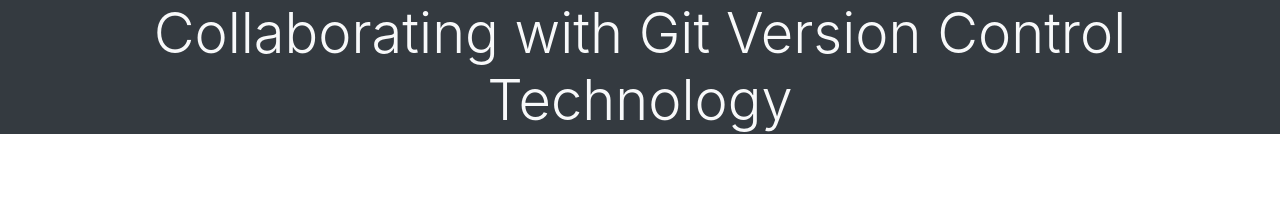
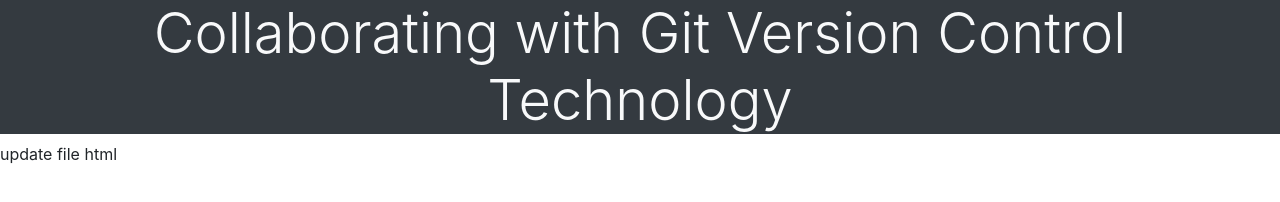
Before and after one commit to captencoding/teamproject, a plain HTML site: page index.html in a window 1280 px wide. Drawn offline with nearby package versions, Linux system fonts and the light colour scheme.

Commit message:
add paragraph on html

```diff
--- a/index.html
+++ b/index.html
@@ -12,6 +12,7 @@
   <body>
     <div>
       <h1 class="display-4 text-center text-light bg-dark">Collaborating with Git Version Control Technology</h1>
+      <p>update file html</p>
     </div>
 
     <!-- Optional JavaScript -->
```
